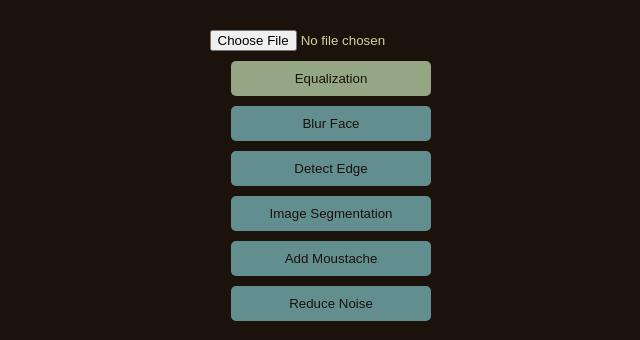
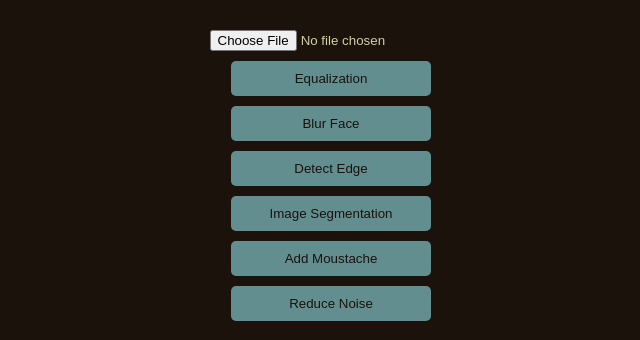
Before and after one commit to lthfaannisa/RAN-ImgProcessing, a Flask app: page / in a window 1280 px wide, with the pointer over the restyled element. Shown: the part 123-463 px from the top of the page, without its empty margins (304-944 px from the left). Run offline with Flask 3, Linux system fonts and the light colour scheme.

Commit message:
Update style.css

```diff
--- a/static/style.css
+++ b/static/style.css
@@ -53,7 +53,7 @@ button[type="submit"] {
 }
 
 button[type="submit"]:hover {
-  background-color: #94A684;
+  background-color: #B4CDE;
 }
 
 /* Gaya untuk container grid */
```
